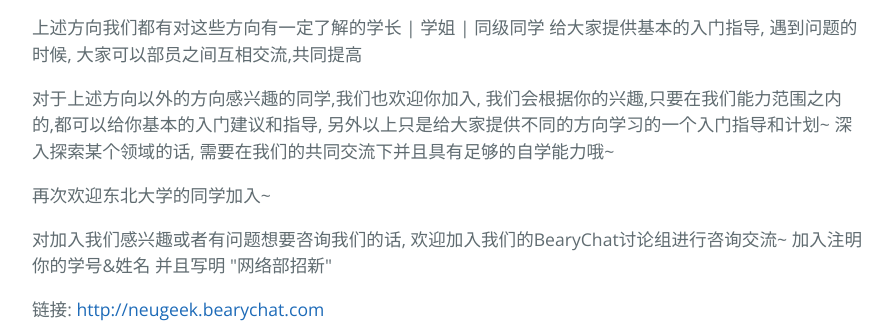
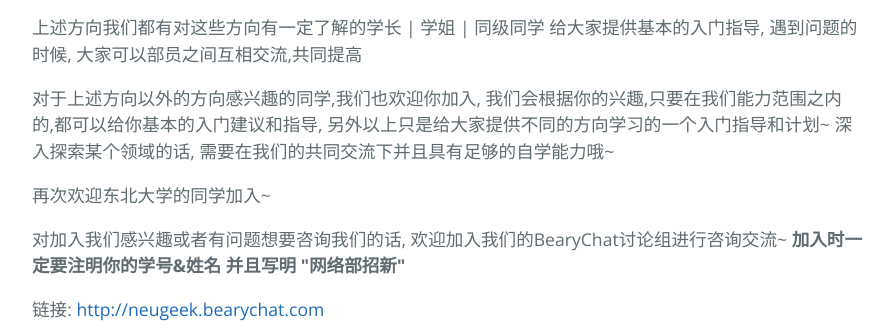
Before and after one commit to NEUP-Net-Depart/Welcome-to-NEUP-Net-Depart, a plain HTML site: page index.html in a window 1280 px wide. Shown: the part 1580-1908 px from the top of the page, without its empty margins (192-1086 px from the left). Drawn offline with nearby package versions, Linux system fonts and the light colour scheme.

Commit message:
Update index.html

```diff
--- a/index.html
+++ b/index.html
@@ -76,7 +76,7 @@
 
 <p>再次欢迎东北大学的同学加入~ </p>
 
-<p>对加入我们感兴趣或者有问题想要咨询我们的话, 欢迎加入我们的BearyChat讨论组进行咨询交流~ 加入注明你的学号&amp;姓名 并且写明    "网络部招新"</p>
+<p>对加入我们感兴趣或者有问题想要咨询我们的话, 欢迎加入我们的BearyChat讨论组进行咨询交流~ <b>加入时一定要注明你的学号&amp;姓名 并且写明    "网络部招新"</b></p>
 
 <p>链接: <a href="http://neugeek.bearychat.com">http://neugeek.bearychat.com</a> </p>
 
```
